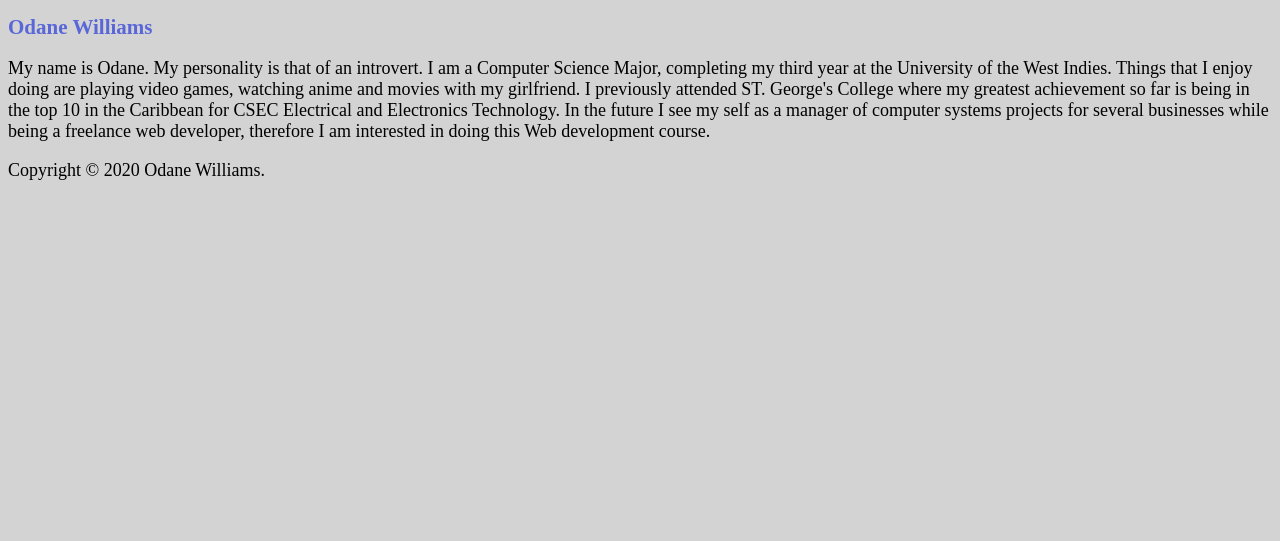
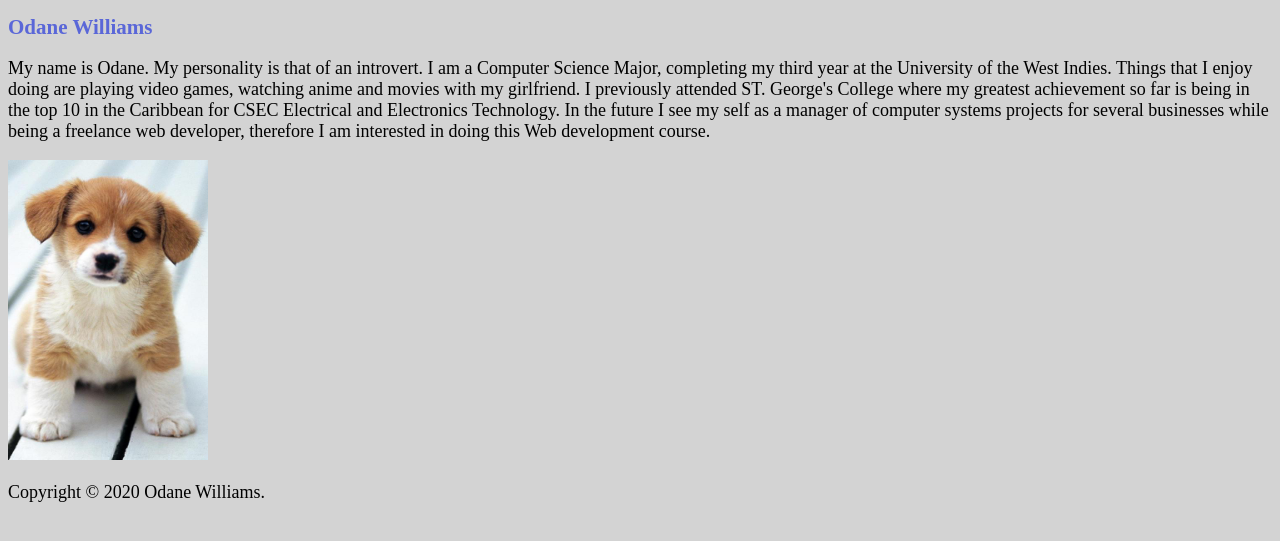
Before and after one commit to OdaneW/info2180-lab1, a plain HTML site: page index.html in a window 1280 px wide. Shown: the part 85-626 px from the top of the page. Drawn offline with Linux system fonts and the light colour scheme.

Commit message:
Added puppy.jpg image and modified html to display image

```diff
--- a/index.html
+++ b/index.html
@@ -9,6 +9,7 @@ initial-scale=1.0">
     <title>INFO2180 Lab 1</title>
 </head>
 <body>
+
     <header>
         <h1>INFO2180 Lab 1</h1>
         <p>This is a simple webpage for Lab 1 of INFO2180.</p>
@@ -17,6 +18,7 @@ initial-scale=1.0">
         <h2>Odane Williams</h2>
         <p>My name is Odane. My personality is that of an introvert. I am a Computer Science Major, completing my third year at the University of the West Indies. Things that I enjoy doing are playing video games, watching anime and movies with my girlfriend. I previously attended ST. George's College where my greatest achievement so far is being in the top 10 in the Caribbean for CSEC Electrical and Electronics Technology. In the future I see my self as a manager of computer systems projects for several businesses while being a freelance web developer, therefore I am interested in doing this Web development course.</p>
     </main>
+    <img src="puppy.jpg" alt="Puppy Image" width="200" height="300">
     <footer>
         <p>Copyright &copy; 2020 Odane Williams.</p>
     </footer>
```
Also changed, not shown: puppy.jpg (added).
